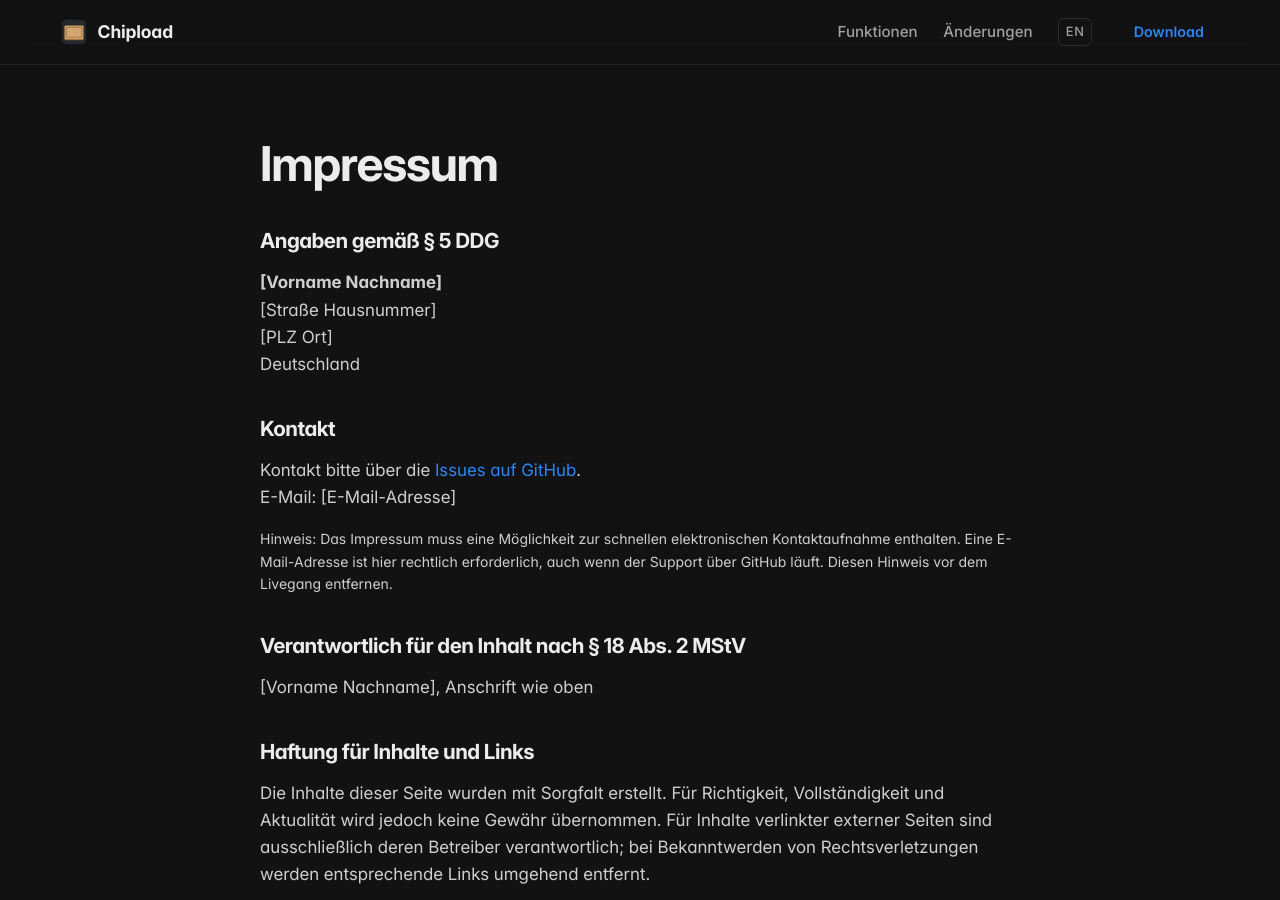
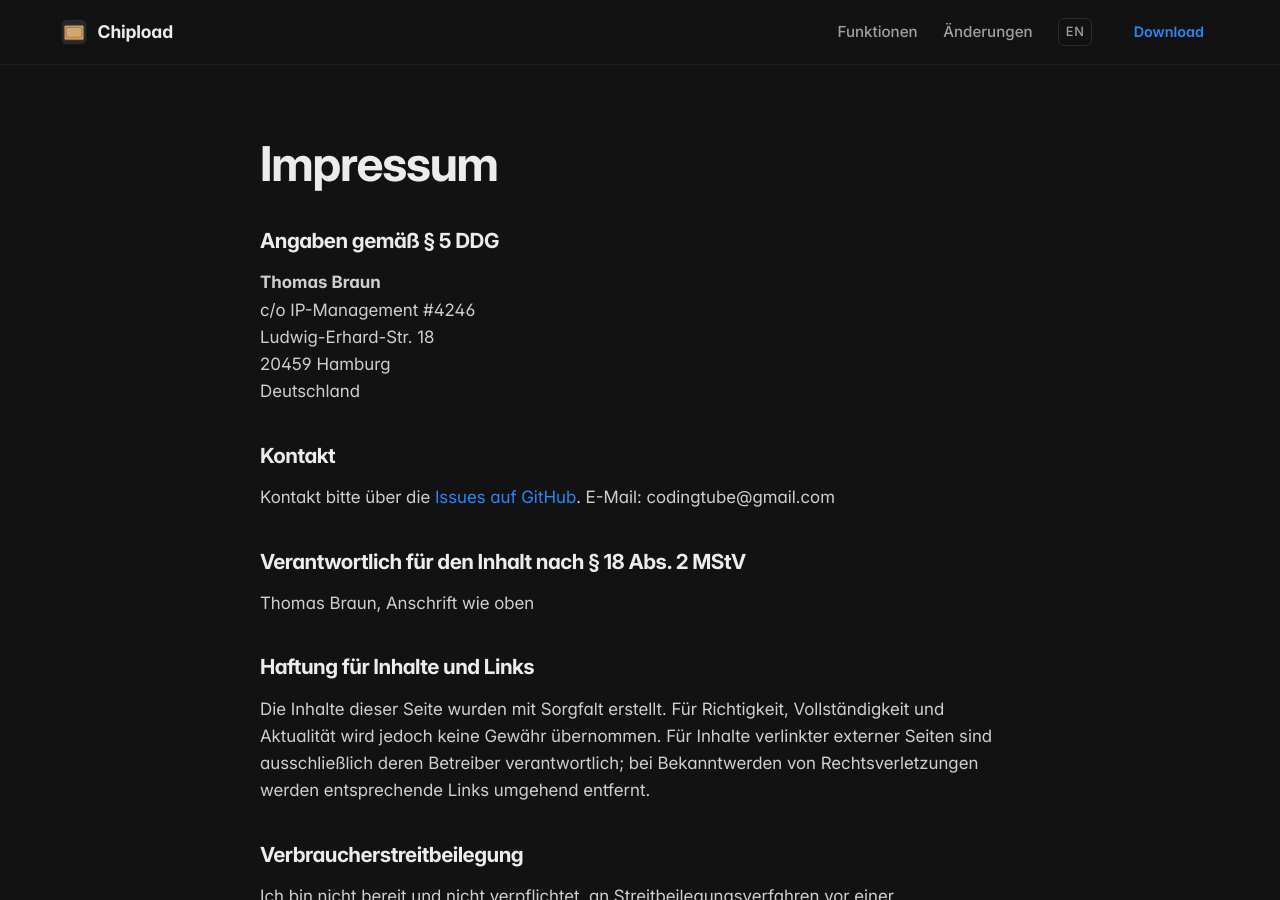
Before and after one commit to larsvegas0815/chipload-web, a Jekyll site: the page built from de/impressum/index.md, in a window 1280 px wide and 900 px high. Built offline with Jekyll 4.4.1, drawn with Linux system fonts in a browser that asks for light colours.

Commit message:
Update Impressum with contact information

```diff
--- a/de/impressum/index.md
+++ b/de/impressum/index.md
@@ -8,22 +8,20 @@ sitemap: false
 
 ## Angaben gemäß § 5 DDG
 
-<!-- TODO: vor dem Livegang ausfüllen -->
-**[Vorname Nachname]**<br>
-[Straße Hausnummer]<br>
-[PLZ Ort]<br>
+**Thomas Braun**<br>
+c/o IP-Management  #4246<br>
+Ludwig-Erhard-Str. 18<br>
+20459 Hamburg<br>
 Deutschland
 
 ## Kontakt
 
-Kontakt bitte über die [Issues auf GitHub](https://github.com/larsvegas0815/chipload-web/issues).<br>
-E-Mail: [E-Mail-Adresse]
-
-<p class="muted small">Hinweis: Das Impressum muss eine Möglichkeit zur schnellen elektronischen Kontaktaufnahme enthalten. Eine E-Mail-Adresse ist hier rechtlich erforderlich, auch wenn der Support über GitHub läuft. Diesen Hinweis vor dem Livegang entfernen.</p>
+Kontakt bitte über die [Issues auf GitHub](https://github.com/larsvegas0815/chipload-web/issues).
+E-Mail: codingtube@gmail.com
 
 ## Verantwortlich für den Inhalt nach § 18 Abs. 2 MStV
 
-[Vorname Nachname], Anschrift wie oben
+Thomas Braun, Anschrift wie oben
 
 ## Haftung für Inhalte und Links
 
```
